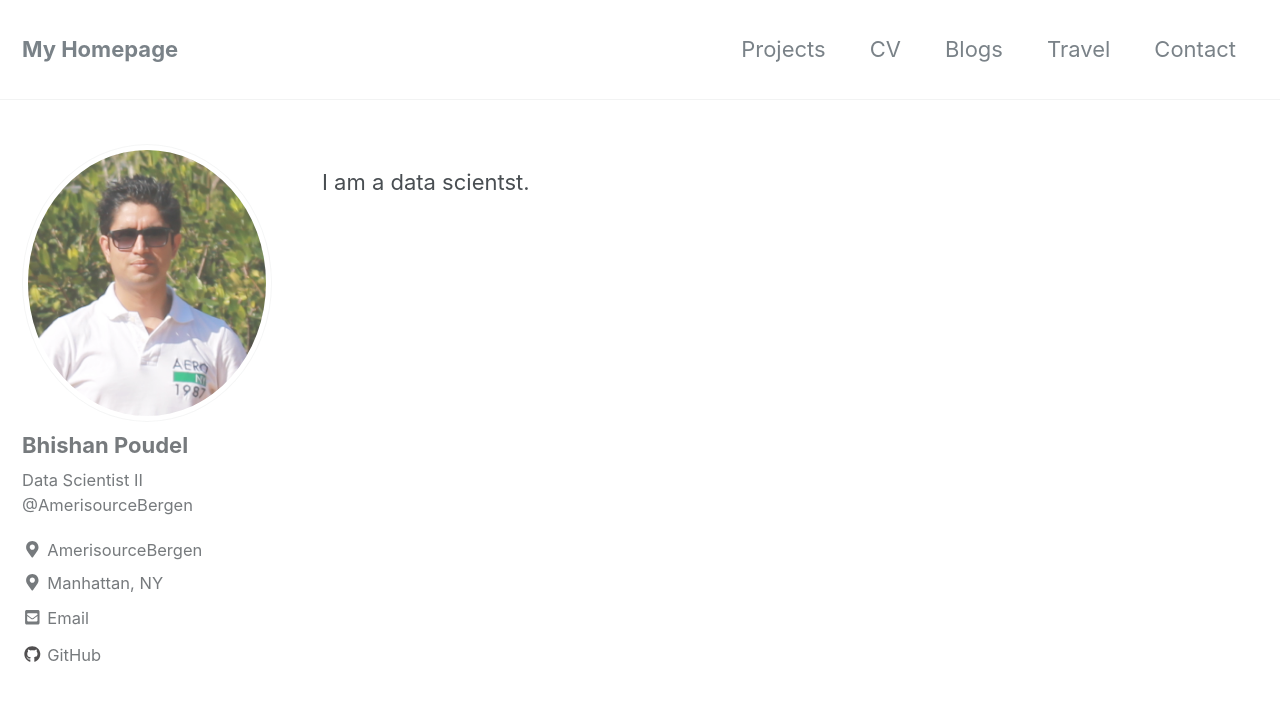
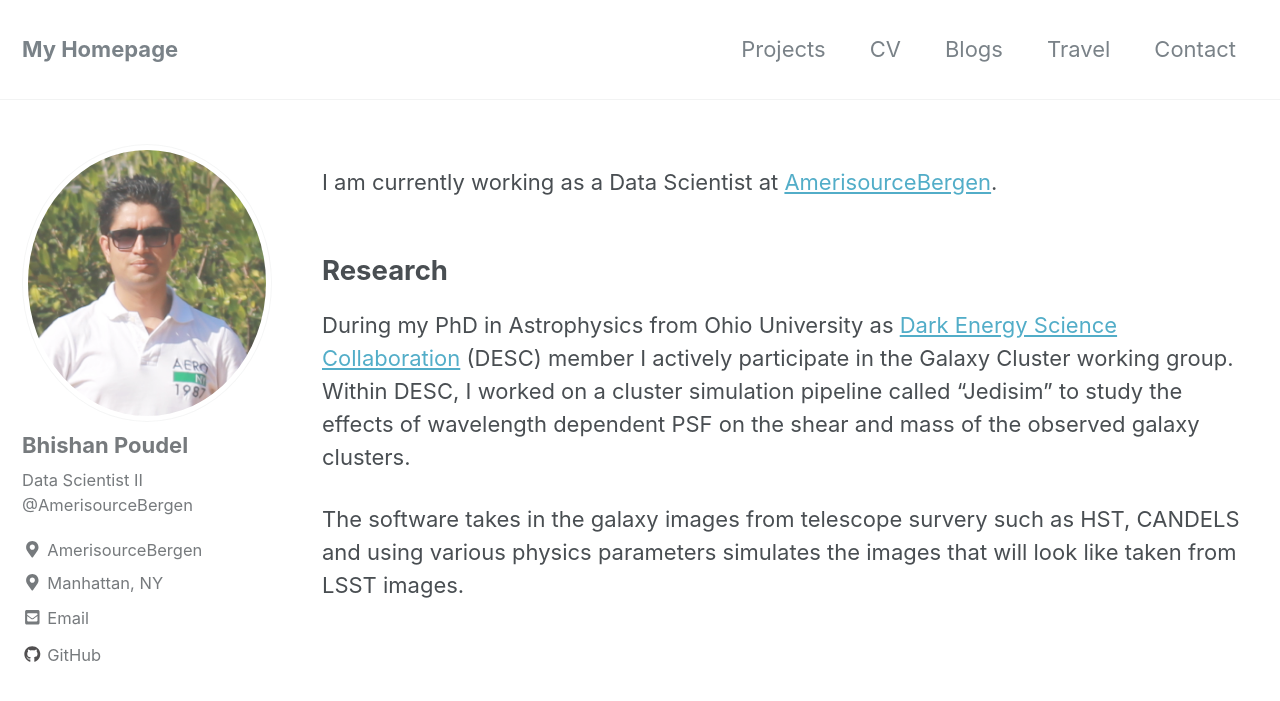
Before and after one commit to bpRsh/bpRsh.github.io, a Jekyll site: the page built from _pages/about.md, in a window 1280 px wide and 900 px high. Shown: the top 701 px of the window. Built offline with Jekyll 4.4.1, drawn with Linux system fonts in a browser that asks for light colours; nearby versions of some CDN libraries.

Commit message:
Add files via upload

```diff
--- a/_pages/about.md
+++ b/_pages/about.md
@@ -9,4 +9,13 @@ redirect_from:
 classes: wide
 ---
 
-I am a data scientst.
+I am currently working as a Data Scientist at
+[AmerisourceBergen](https://www.amerisourcebergen.com).
+
+
+## Research
+During my PhD in Astrophysics from Ohio University as [Dark Energy Science Collaboration](http://www.lsst-desc.org/) (DESC) member I actively participate in the Galaxy Cluster working group. Within DESC, I worked on a cluster simulation pipeline called "Jedisim" to study
+the effects of wavelength dependent PSF on the shear and mass of the observed galaxy clusters.
+
+The software takes in the galaxy images from telescope survery such as HST, CANDELS and
+using various physics parameters simulates the images that will look like taken from LSST images.
```
Also changed, not shown: _pages/contact.md (+0 -1 lines).
